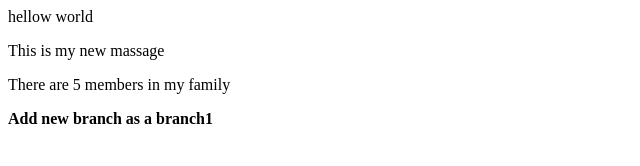
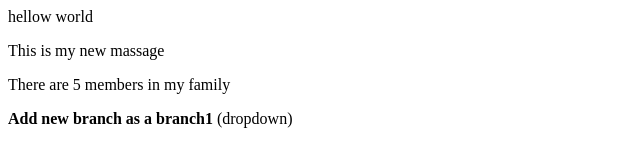
Before and after one commit to GANESHHUB123/apnacollege-demo, a plain HTML site: page index.html in a window 1280 px wide. Shown: the whole page, without its empty margins (0-640 px from the left). Drawn offline with Linux system fonts and the light colour scheme.

Commit message:
add Dpodown

```diff
--- a/index.html
+++ b/index.html
@@ -1,4 +1,4 @@
 <p>hellow world</p>
 <p>This is my new massage </p>
 <P>There are 5 members in my family </P>
-<p><b>Add new branch as a branch1 </b></p>
+<p><b>Add new branch as a branch1 </b>(dropdown)</p>
```
